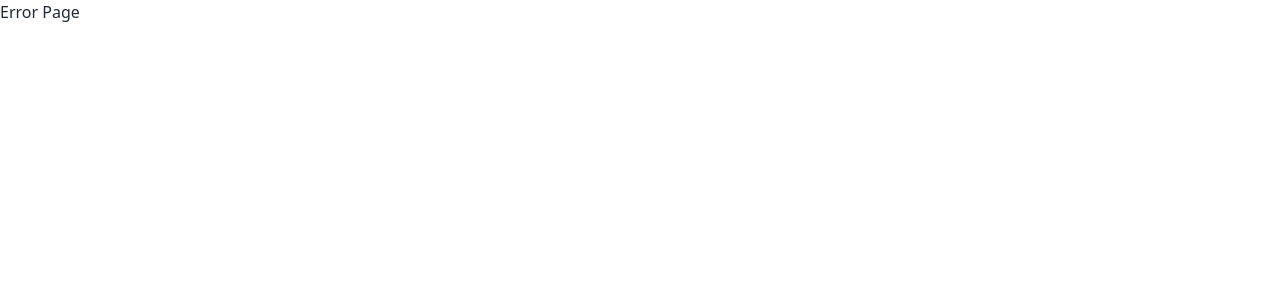
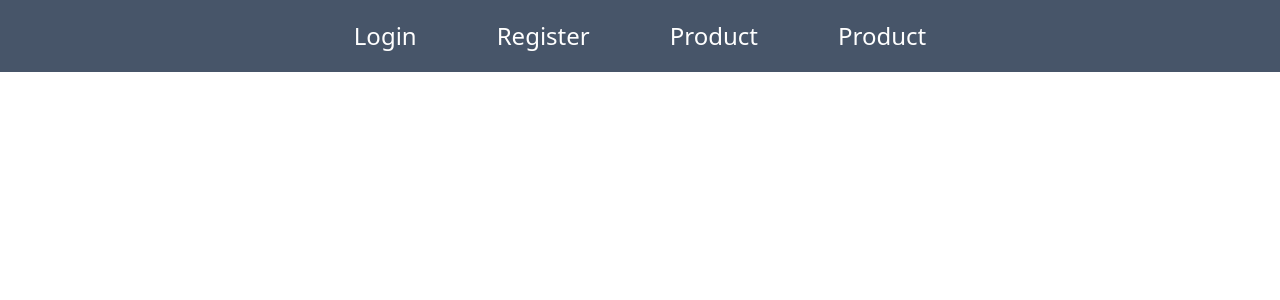
Before and after one commit to Aayan-Ahmed-17/Dynamic-Routing, a React (Vite) app: page /product/1 in a window 1280 px wide. Before the commit this address had no page. Shown: the top 300 px of the page. Built offline with nearby package versions, Linux system fonts and the light colour scheme.

Commit message:
dynamic route created | single Product page logic & ui remain

```diff
--- /dev/null
+++ b/src/components/Card.jsx
@@ -0,0 +1,28 @@
+import React from "react";
+import { useNavigate } from "react-router-dom";
+
+const Card = ({ title, image, desc, price, func }) => {
+    function singleProductPage(){
+        const navigate = useNavigate()
+    }
+
+  return (
+    <div className="mx-auto col-span-2 md:col-span-3 lg:col-span-4">
+      <div className="card bg-base-100 col-span-1 md:col-span-2 lg:col-span-2 shadow-xl">
+        <figure className="border-b-2 border-slate-900">
+          <img src={image} alt={title} />
+        </figure>
+        <div className="card-body">
+          <h2 className="card-title text-2xl">Rs: {price}</h2>
+          <h2 className="card-title">{title}</h2>
+          <p className="text-lg leading-5 my-2">{desc}...</p>
+          <div className="card-actions justify-end">
+            <button className="btn btn-primary" onClick={func}>Show More</button>
+          </div>
+        </div>
+      </div>
+    </div>
+  );
+};
+
+export default Card;
--- a/src/components/Navbar.jsx
+++ b/src/components/Navbar.jsx
@@ -2,19 +2,20 @@ import React from "react";
 import { Link } from "react-router-dom";
 
 const Navbar = () => {
+
   return (
     <div className="flex justify-center gap-20 bg-slate-600 text-white p-5 text-2xl w-full">
-      <h2>
-        <Link to={"Login"}>Login</Link>
+      <h2 className="hover:text-gray-300 hover:underline">
+        <Link to={"/"}>Login</Link>
       </h2>
-      <h2>
-        <Link to={"Register"}>Register</Link>
+      <h2 className="hover:text-gray-300 hover:underline">
+        <Link to={"register"}>Register</Link>
       </h2>
-      <h2>
-        <Link to={"Product"}>Product</Link>
+      <h2 className="hover:text-gray-300 hover:underline">
+        <Link to={"product"}>Product</Link>
       </h2>
-      <h2>
-        <Link to={"Productdetail"}>Single Product</Link>
+      <h2 className="hover:text-gray-300 hover:underline">
+        <Link to={"product/:id"}>Product</Link>
       </h2>
     </div>
   );
--- a/src/main.jsx
+++ b/src/main.jsx
@@ -27,7 +27,7 @@ const router = createBrowserRouter([
         element: <Product />,
       },
       {
-        path: "productdetail",
+        path: "product/:id",
         element: <ProductDetail />,
       },
     ],
--- a/src/routes/Product.jsx
+++ b/src/routes/Product.jsx
@@ -1,11 +1,50 @@
-import React from 'react'
+import React, { useEffect, useState } from "react";
+import Card from "../components/Card";
+import { useNavigate } from "react-router-dom";
 
 const Product = () => {
+  const [product, setProduct] = useState(null);
+  const navigate = useNavigate()
+
+  function productDetailPage(item){
+    navigate(`${item.id}`)
+  }
+
+  useEffect(() => {
+    async function getData() {
+      try {
+        const res = await fetch("https://dummyjson.com/products");
+        const data = await res.json();
+
+        console.log(data.products);
+        setProduct(data.products);
+      } catch {
+        console.error("error");
+      }
+    }
+    getData();
+  }, []);
+
   return (
-    <div>
+    <div className="px-6 py-4 bg-gray-400">
+      {product && (
+        <div className="grid grid-cols-3 md:grid-cols-6 lg:grid-cols-12 sm:gap-6 md:gap-10  mx-auto gap-2">
+          {product.map((e, i) => {
+            return (
+              <Card
+                key={i}
+                title={e.title}
+                image={e.thumbnail}
+                desc={e.description.slice(0, 50)}
+                price={Math.round(e.price * 100)}
+                func={() => productDetailPage(e)}
+              />
+            );
+          })}
+        </div>
+      )}
+    </div>
+  );
+};
 
-    </div>
-  )
-}
-
-export default Product
+export default Product;
--- a/src/routes/ProductDetail.jsx
+++ b/src/routes/ProductDetail.jsx
@@ -1,6 +1,11 @@
 import React from 'react'
+import { useParams } from 'react-router-dom'
 
 const ProductDetail = () => {
+    const param = useParams()
+    console.log(param)
+
+
   return (
     <div>
 
```
